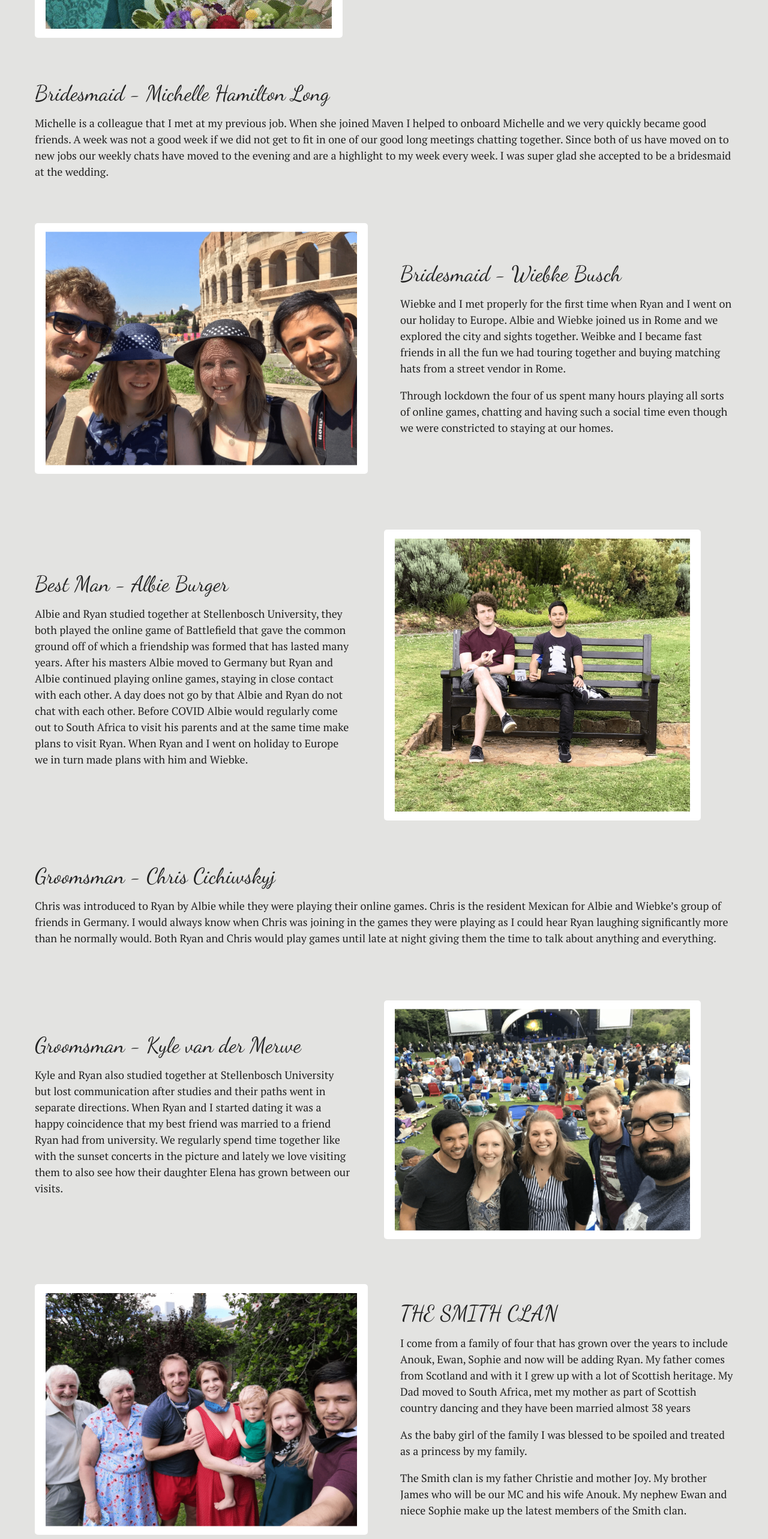
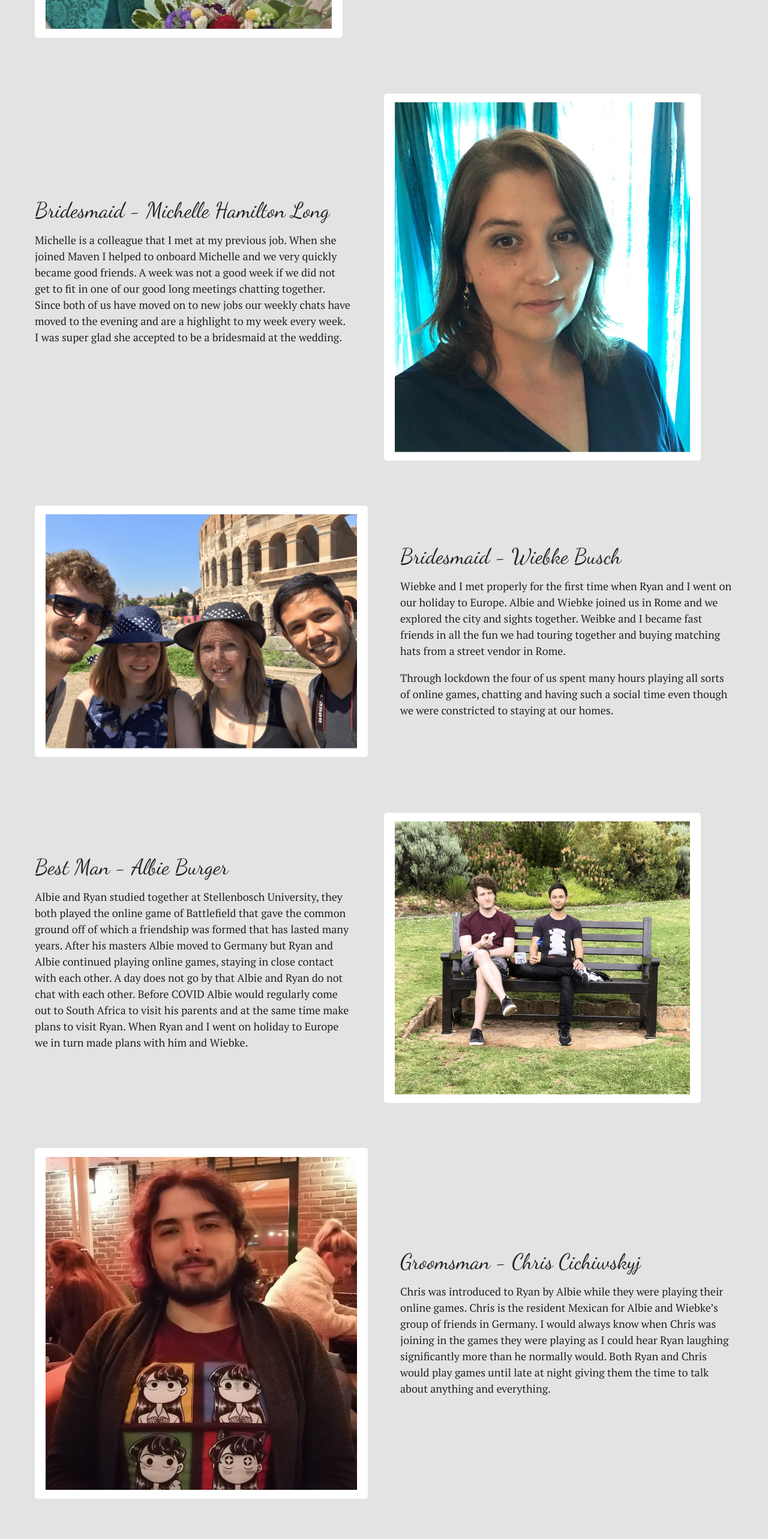
Before and after one commit to JamesGarethSmith/fiona-wedding, a Next.js app: page /wedding-party in a window 1280 px wide. Shown: the part 2240-4806 px from the top of the page at 60% size. Built offline with nearby package versions, Linux system fonts and the light colour scheme.

Commit message:
fix: wedding party copy and images

```diff
--- a/pages/wedding-party.tsx
+++ b/pages/wedding-party.tsx
@@ -76,7 +76,14 @@ const WeddingParty = () => (
           agreed to be a bridesmaid.
         </p>
       </Profile>
-      <Profile>
+      <Profile
+        image={{
+          url: "/images/profile/michelle.jpg",
+          width: 1685,
+          height: 1999,
+        }}
+        flipped={true}
+      >
         <h1>Bridesmaid - Michelle Hamilton Long</h1>
         <p>
           Michelle is a colleague that I met at my previous job. When she joined
@@ -130,7 +137,13 @@ const WeddingParty = () => (
           holiday to Europe we in turn made plans with him and Wiebke.
         </p>
       </Profile>
-      <Profile>
+      <Profile
+        image={{
+          url: "/images/profile/chris.jpg",
+          width: 747,
+          height: 800,
+        }}
+      >
         <h1>Groomsman - Chris Cichiwskyj</h1>
         <p>
           Chris was introduced to Ryan by Albie while they were playing their
@@ -173,12 +186,8 @@ const WeddingParty = () => (
           I come from a family of four that has grown over the years to include
           Anouk, Ewan, Sophie and now will be adding Ryan. My father comes from
           Scotland and with it I grew up with a lot of Scottish heritage. My Dad
-          moved to South Africa, met my mother as part of Scottish country
-          dancing and they have been married almost 38 years
-        </p>
-        <p>
-          As the baby girl of the family I was blessed to be spoiled and treated
-          as a princess by my family.
+          moved to South Africa, met my mother as part of a Scottish country
+          dancing club. This year they have been married for 38 years
         </p>
         <p>
           The Smith clan is my father Christie and mother Joy. My brother James
```
Also changed, not shown: public/images/profile/chris.jpg (added), public/images/profile/michelle.jpg (added).
